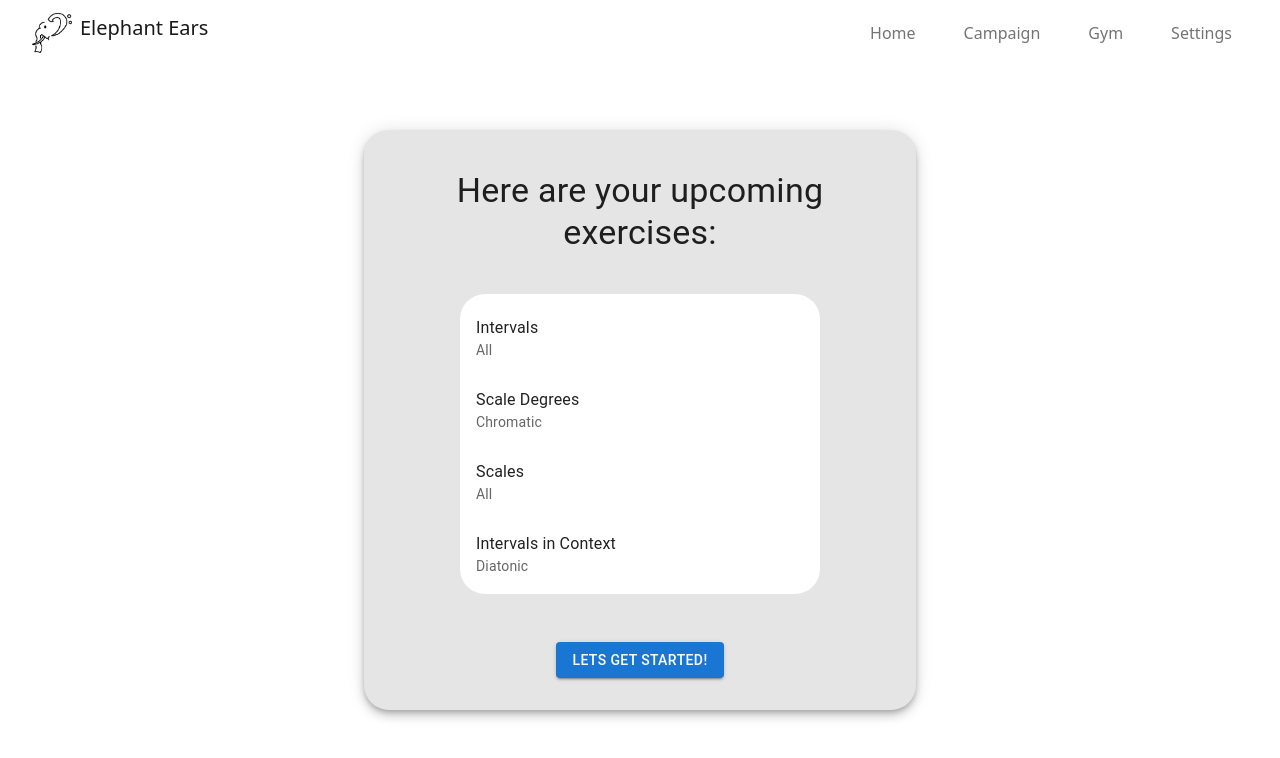
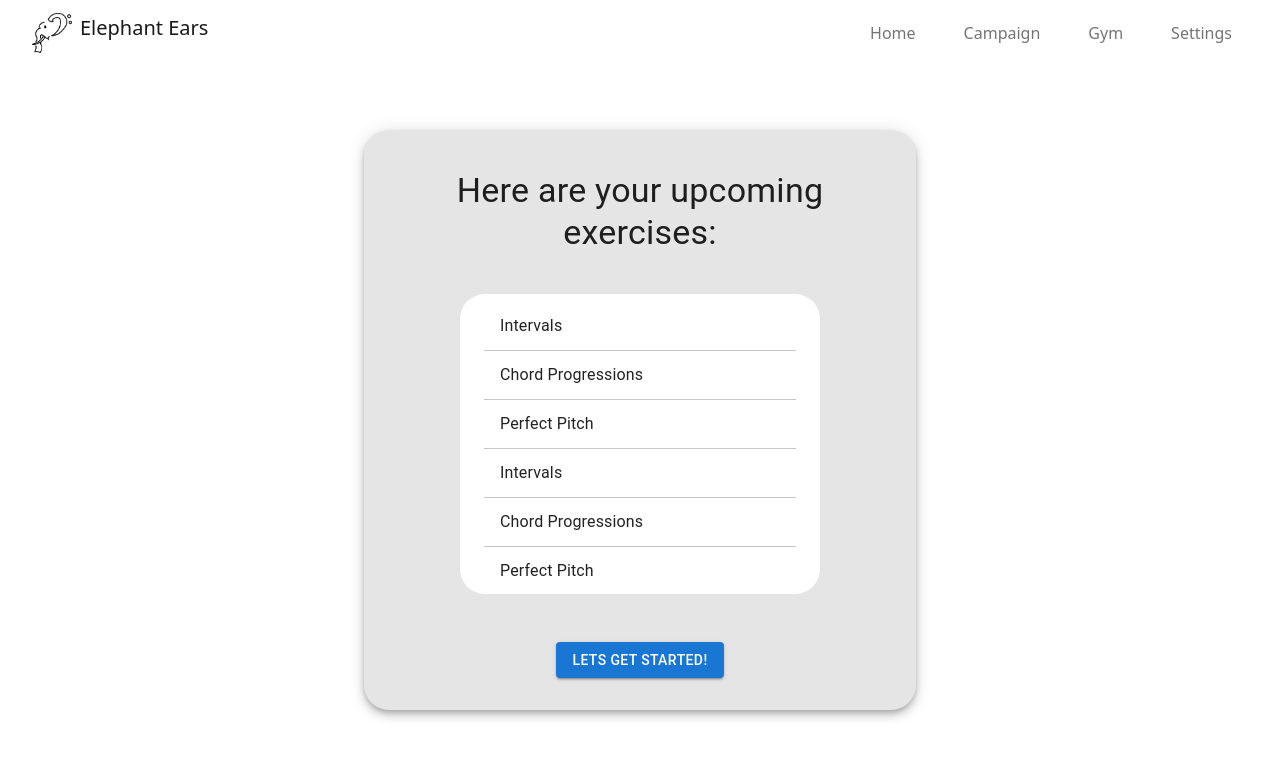
Before and after one commit to xCarlos-Fuentesx007/ElephantEars, a React (Create React App) app: page /campaign in a window 1280 px wide. Shown: the top 758 px of the page. Built offline with nearby package versions, Linux system fonts and the light colour scheme; no server answers.

Commit message:
schedule on Campaign.js no longer hard-coded

```diff
--- a/src/context/auth-context.js
+++ b/src/context/auth-context.js
@@ -131,6 +131,12 @@ const ANSWER_DATA = [
 ];
 
 const sampleSchedule = new Queue([
+  "Intervals",
+  "Chord Progressions",
+  "Perfect Pitch",
+  "Intervals",
+  "Chord Progressions",
+  "Perfect Pitch",
   "Intervals",
   "Chord Progressions",
   "Perfect Pitch",
--- a/src/pages/Campaign.js
+++ b/src/pages/Campaign.js
@@ -2,6 +2,7 @@ import React, { Fragment, useContext } from "react";
 import { AuthContext } from "../context/auth-context";
 import {
   Container,
+  Divider,
   Paper,
   Typography,
   Button,
@@ -67,30 +68,14 @@ const Campaign = () => {
                 },
               }}
             >
-              <ListItem>
-                <ListItemText primary="Intervals" secondary="All" />
-              </ListItem>
-              <ListItem>
-                <ListItemText primary="Scale Degrees" secondary="Chromatic" />
-              </ListItem>
-              <ListItem>
-                <ListItemText primary="Scales" secondary="All" />
-              </ListItem>
-              <ListItem>
-                <ListItemText
-                  primary="Intervals in Context"
-                  secondary="Diatonic"
-                />
-              </ListItem>
-              <ListItem>
-                <ListItemText primary="Pitch" secondary="C Sale" />
-              </ListItem>
-              <ListItem>
-                <ListItemText
-                  primary="Chord Progressions"
-                  secondary="All Triads and Sevenths"
-                />
-              </ListItem>
+              {schedule.exercises.map((exercise, index) => (
+                <Container key={index}>
+                  <ListItem>
+                    <ListItemText primary={exercise} />
+                  </ListItem>
+                  {index !== schedule.getSize() - 1 ? <Divider /> : null}
+                </Container>
+              ))}
             </List>
           </Container>
           <Container
```
